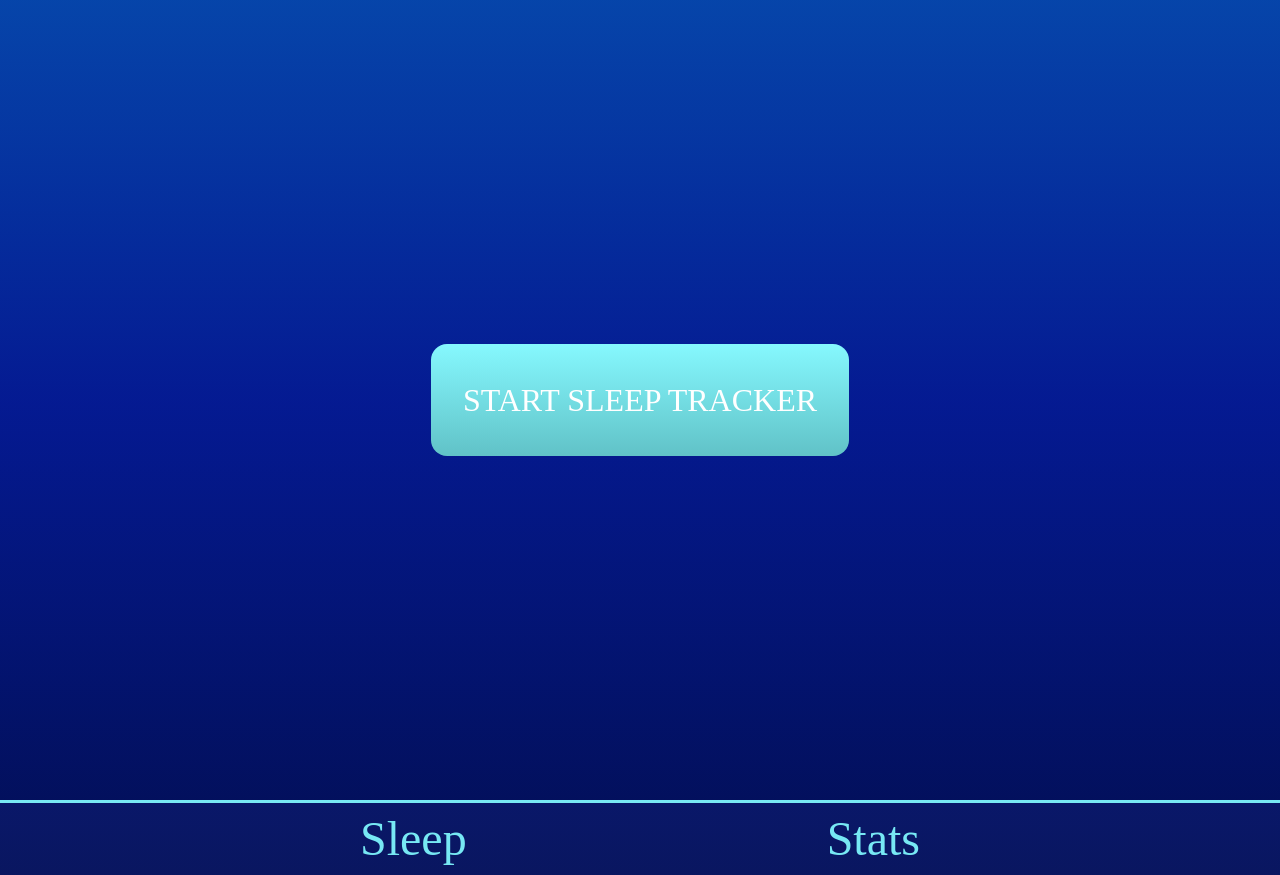
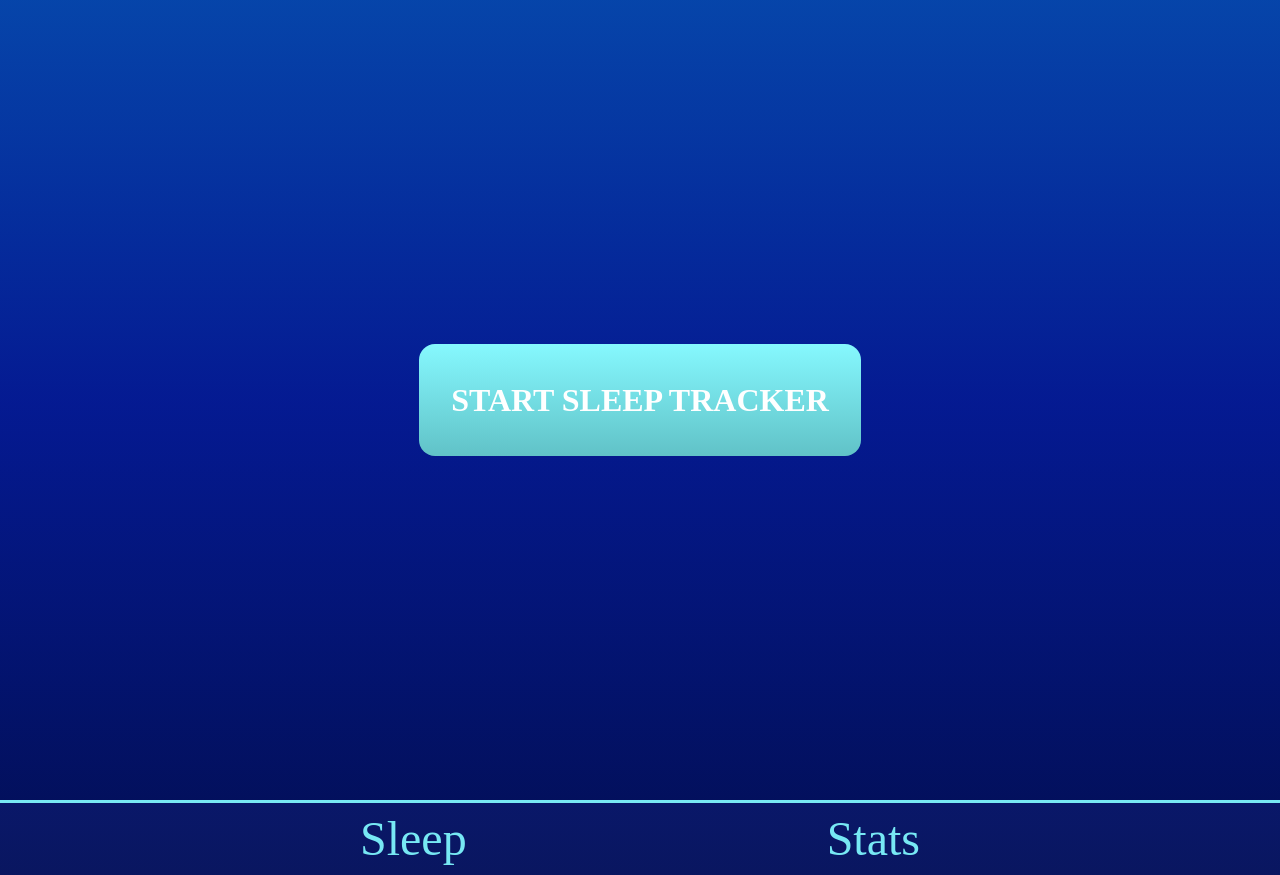
Before and after one commit to KamariRoss/SleepTracker, a React (Create React App) app in the folder ClientApp/: page / in a window 1280 px wide. Built offline with nearby package versions, Linux system fonts and the light colour scheme.

Commit message:
minor edits to css in hompage button and nav tabs

```diff
--- a/ClientApp/src/components/SleepQuality.scss
+++ b/ClientApp/src/components/SleepQuality.scss
@@ -5,7 +5,9 @@
   align-items: center;
   justify-content: center;
   flex-direction: column;
-
+  .sleepQualityTitle {
+    text-align: center;
+  }
   .sleepQualityButton {
     display: flex;
     justify-content: center;
@@ -23,6 +25,7 @@
       transition: all 0.4s ease 0s;
       font-size: 2rem;
       margin-right: 0.5rem;
+      font-weight: bold;
     }
     .qualityRatingOption:hover {
       background: $primary-color;
--- a/ClientApp/src/components/homepage.scss
+++ b/ClientApp/src/components/homepage.scss
@@ -20,6 +20,7 @@
     font-size: 2rem;
     font-family: $title-font;
     margin: 2rem;
+    font-weight: bold;
   }
   .sleepButton:hover {
     background: $greenGradient-image;
```
